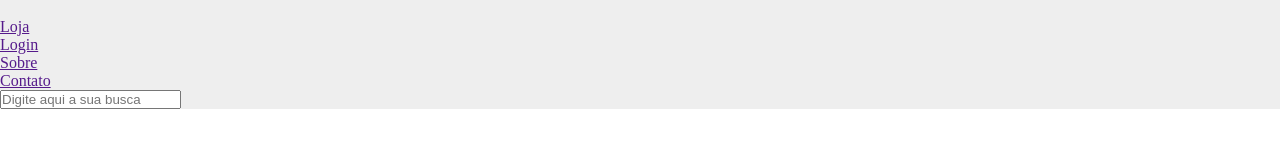
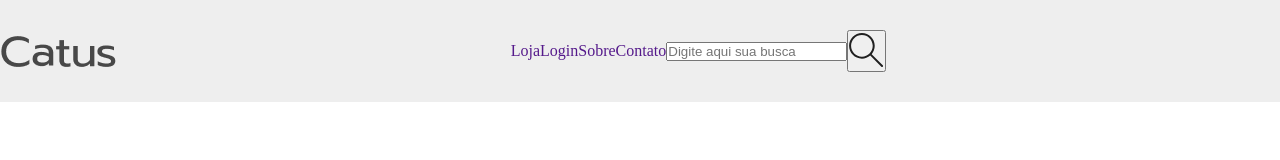
Before and after one commit to italogoes/desafio-desenvolvedor, a plain HTML site: page desafio-catus/index.html in a window 1280 px wide. Drawn offline with Linux system fonts and the light colour scheme.

Commit message:
evoluindo header

```diff
--- a/desafio-catus/assets/styles/style.scss
+++ b/desafio-catus/assets/styles/style.scss
@@ -4,7 +4,48 @@
     box-sizing: border-box;
 }
 
+a{
+    text-decoration: none;
+}
+
+.container{
+    max-width: 1300px;
+    margin: 0 auto;
+}
+
+/* VARIAVEI DE ESTILO */
+$background-header: #eee;
+
 header{
-    background-color: #eee;
-    //height: 94px;
+    background-color: $background-header;
+    padding: 30px 0;
+
+    .container{
+        display: flex;
+        align-items: center;
+        justify-content: space-between;
+
+        .logo{
+            display: flex;
+            align-items:baseline;
+
+            img{
+                padding: 0 1px;
+            }
+        }
+
+        .menu-desktop{
+
+            ul{
+                display: flex;
+                list-style: none;
+                align-items: center;
+            }
+
+            form{
+                display: flex;
+                align-items: center;
+            }
+        }
+    }
 }
--- a/desafio-catus/index.html
+++ b/desafio-catus/index.html
@@ -5,18 +5,17 @@
     <meta http-equiv="X-UA-Compatible" content="IE=edge">
     <meta name="viewport" content="width=device-width, initial-scale=1.0">
     <link rel="stylesheet" href="./assets/styles/style.css">
-    <title>Catus</title>
+    <title></title>
 </head>
 <body>
     <header>
         <div class="container">
             <div class="logo">
-                <img src="" alt="">
-                <img src="" alt="">
-                <img src="" alt="">
-                <img src="" alt="">
-                <img src="" alt="">
-                <img src="" alt="">
+                <img src="./assets/img/c.png">
+                <img src="./assets/img/a.png">
+                <img src="./assets/img/t.png">
+                <img src="./assets/img/u.png">
+                <img src="./assets/img/s.png">
             </div>
 
             <div class="menu-desktop">
@@ -25,7 +24,14 @@
                     <li><a href="">Login</a></li>
                     <li><a href="">Sobre</a></li>
                     <li><a href="">Contato</a></li>
-                    <input type="text" placeholder="Digite aqui a sua busca">
+                    <form>
+                        <input required type="text" placeholder="Digite aqui sua busca">
+                        <button>
+                            <svg width="35" height="35" viewBox="0 0 35 35" fill="none" xmlns="http://www.w3.org/2000/svg">
+                            <path fill-rule="evenodd" clip-rule="evenodd" d="M2.08057 13.7628C2.08057 7.7503 6.93192 2.88379 12.9071 2.88379C18.8822 2.88379 23.7336 7.7503 23.7336 13.7628C23.7336 19.7752 18.8822 24.6418 12.9071 24.6418C6.93192 24.6418 2.08057 19.7752 2.08057 13.7628ZM12.9071 0.883789C5.81901 0.883789 0.0805664 6.65409 0.0805664 13.7628C0.0805664 20.8715 5.81901 26.6418 12.9071 26.6418C16.09 26.6418 19.0009 25.4781 21.2421 23.5522L32.3354 34.6947C32.725 35.0861 33.3582 35.0875 33.7496 34.6979C34.141 34.3082 34.1424 33.675 33.7527 33.2836L22.6536 22.1353C24.574 19.8833 25.7336 16.9582 25.7336 13.7628C25.7336 6.65409 19.9951 0.883789 12.9071 0.883789Z" fill="#202020"/>
+                            </svg>
+                        </button>
+                    </form>
                 </ul>
             </div>
 
```
Also changed, not shown: desafio-catus/assets/img/a.png (added), desafio-catus/assets/img/c.png (added), desafio-catus/assets/img/s.png (added), desafio-catus/assets/img/t.png (added), desafio-catus/assets/img/u.png (added), desafio-catus/assets/styles/style.css, 1 other file.
